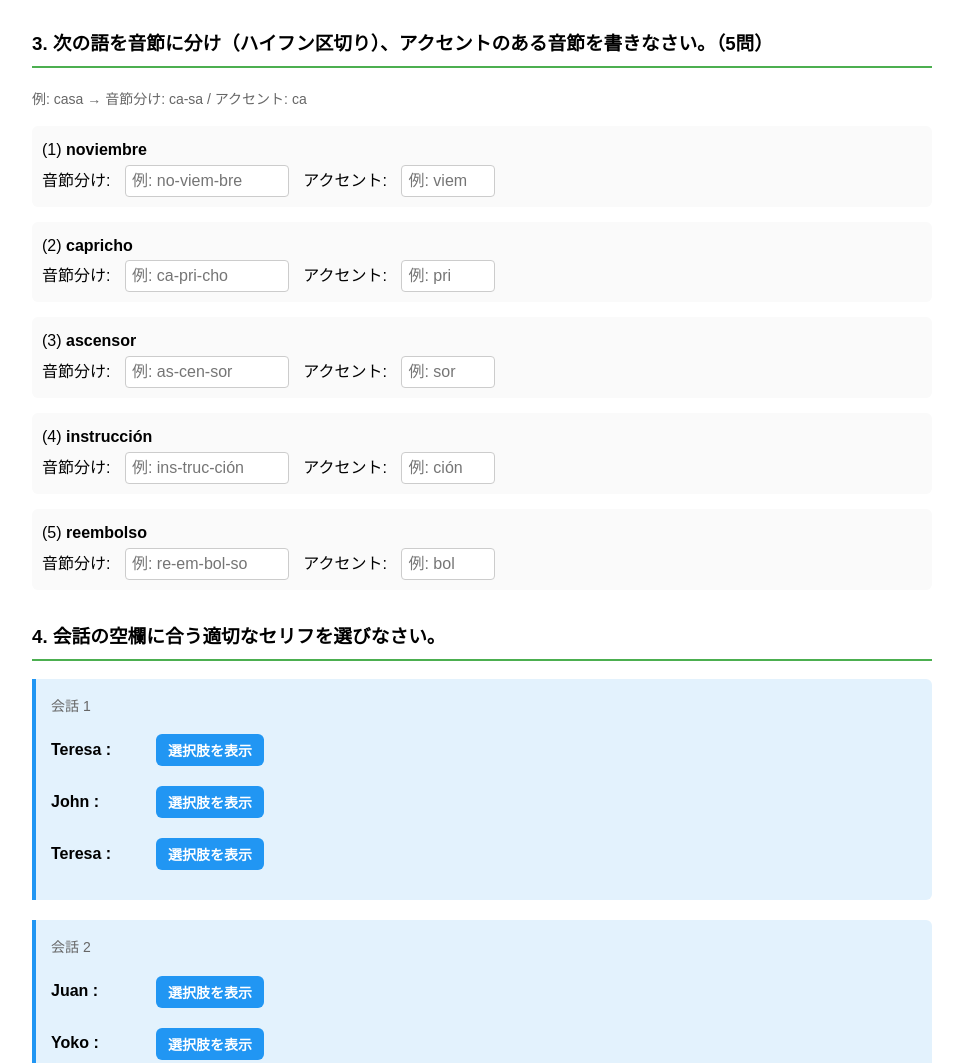
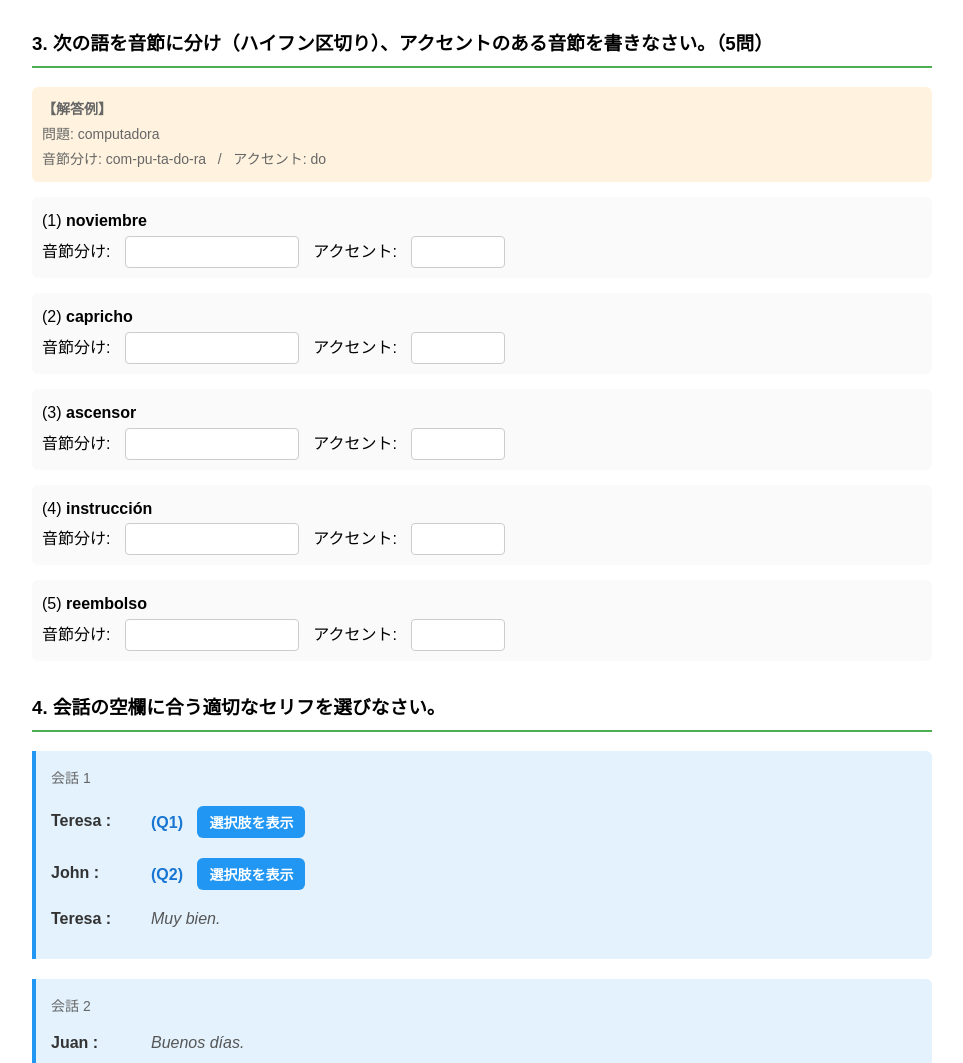
Before and after one commit to 28q/28q.github.io, a plain HTML site: page spanish/2-2.html in a window 1280 px wide. Shown: the part 1294-2357 px from the top of the page, without its empty margins (158-1121 px from the left). Drawn offline with Linux system fonts and the light colour scheme.

Commit message:
Update 2-2.html

```diff
--- a/spanish/2-2.html
+++ b/spanish/2-2.html
@@ -47,7 +47,7 @@
             border: 1px solid #ccc;
             border-radius: 4px;
         }
-        input[type="text"] { width: 150px; margin: 0 10px; }
+        input[type="text"] { width: 160px; margin: 0 10px; }
 
         .question { margin-bottom: 15px; padding: 10px; background-color: #fafafa; border-radius: 6px; }
         .checkbox-label {
@@ -64,12 +64,21 @@
             border-radius: 0 6px 6px 0;
         }
         .conv-line { margin: 10px 0; display: flex; align-items: center; }
-        .conv-speaker { font-weight: bold; width: 100px; }
+        .conv-speaker { font-weight: bold; width: 100px; color: #333; }
+        .conv-text-filled { color: #555; font-style: italic; }
         select { width: 300px; }
 
         .correct { color: #2e7d32; font-weight: bold; margin: 2px 0; }
         .incorrect { color: #c62828; font-weight: bold; margin: 2px 0; }
         #result { margin-top: 30px; padding-top: 20px; border-top: 2px dashed #ccc; }
+        .example-box {
+            background-color: #fff3e0;
+            padding: 10px;
+            border-radius: 6px;
+            font-size: 14px;
+            color: #666;
+            margin-bottom: 15px;
+        }
     </style>
 </head>
 <body>
@@ -105,7 +114,6 @@ const phonemeGroups = {
     "g": ["gato", "goma", "gusano", "lago", "fuego", "guerra", "guitarra", "amigo", "abrigo", "largo", "pague"], // [g]の音 (g, gu)
     "x": ["jabón", "joven", "jugar", "jefe", "jinete", "reloj", "viaje", "gente", "gigante", "genio", "colegio", "página", "rojo", "ojo"] // [x]の音 (j, g)
 };
-// 仲間外れを作るためのペア（似た綴りで発音が違うものを引っかけにする）
 const phonemePairs = { "k": "th", "th": "k", "g": "x", "x": "g" };
 
 // --- 3. アクセント ---
@@ -177,14 +185,13 @@ function generateQuiz() {
             </div>`;
     });
 
-    // 2. 発音（動的生成）
+    // 2. 発音
     form.innerHTML += "<h3>2. 次の単語と同じ発音（子音）を含まないものを1つ選びなさい。（5問）</h3>";
     const keys = Object.keys(phonemeGroups);
 
     for(let i=0; i<5; i++) {
-        // ベースのグループをランダムに選ぶ
         let baseKey = keys[Math.floor(Math.random() * keys.length)];
-        let outcastKey = phonemePairs[baseKey]; // 対になる引っかけグループ
+        let outcastKey = phonemePairs[baseKey];
 
         let baseWords = shuffle([...phonemeGroups[baseKey]]);
         let outcastWords = shuffle([...phonemeGroups[outcastKey]]);
@@ -210,37 +217,66 @@ function generateQuiz() {
 
     // 3. 音節とアクセント
     form.innerHTML += "<h3>3. 次の語を音節に分け（ハイフン区切り）、アクセントのある音節を書きなさい。（5問）</h3>";
-    form.innerHTML += `<p style="font-size:14px; color:#666;">例: casa → 音節分け: ca-sa / アクセント: ca</p>`;
+    // 例題を独立したボックスとして追加（問題群にない単語を使用）
+    form.innerHTML += `
+        <div class="example-box">
+            <strong>【解答例】</strong><br>
+            問題: computadora<br>
+            音節分け: com-pu-ta-do-ra &nbsp; / &nbsp; アクセント: do
+        </div>`;
+
     const selectedAccents = shuffle(accents).slice(0, 5);
     selectedAccents.forEach((q, i) => {
         currentQuizData.accents.push(q);
         form.innerHTML += `
             <div class="question">
                 (${i + 1}) <strong>${q.word}</strong><br>
-                音節分け: <input type="text" id="syl_q${i}" placeholder="例: ${q.syllables}">
-                アクセント: <input type="text" id="acc_q${i}" placeholder="例: ${q.accent}" style="width:80px;">
+                音節分け: <input type="text" id="syl_q${i}" autocomplete="off">
+                アクセント: <input type="text" id="acc_q${i}" autocomplete="off" style="width:80px;">
             </div>`;
     });
 
-    // 4. 会話（ボタンで選択肢を表示）
+    // 4. 会話
     form.innerHTML += "<h3>4. 会話の空欄に合う適切なセリフを選びなさい。</h3>";
+
+    // 全14箇所のインデックス配列を作り、シャッフルして出題箇所を6箇所（ランダム）選ぶ
+    let totalConvLines = 14;
+    let targetQuestionCount = 6; // 出題する問題数
+    let allIndices = Array.from({length: totalConvLines}, (_, i) => i);
+    let questionIndices = shuffle(allIndices).slice(0, targetQuestionCount);
+
     let convIndex = 0;
+    let questionCount = 0; // 画面表示用（Q1, Q2...）
+
     conversations.forEach((conv, blockIdx) => {
         let blockHtml = `<div class="conv-block"><div style="font-size:14px; color:#666; margin-bottom:10px;">会話 ${blockIdx + 1}</div>`;
+
         conv.forEach(line => {
-            currentQuizData.conversation.push({ id: convIndex, answer: line.t });
-            let optsHtml = getOptions(line.t).map(opt => `<option value="${opt}">${opt}</option>`).join("");
-            blockHtml += `
-                <div class="conv-line">
-                    <div class="conv-speaker">${line.s} :</div>
+            let isQuestion = questionIndices.includes(convIndex);
+
+            blockHtml += `<div class="conv-line">
+                            <div class="conv-speaker">${line.s} :</div>`;
+
+            if (isQuestion) {
+                // 問題として出題する箇所
+                currentQuizData.conversation.push({ id: convIndex, answer: line.t, displayNum: questionCount + 1 });
+                let optsHtml = getOptions(line.t).map(opt => `<option value="${opt}">${opt}</option>`).join("");
+                blockHtml += `
                     <div>
+                        <span style="font-weight:bold; color:#1976D2; margin-right:5px;">(Q${questionCount + 1})</span>
                         <button type="button" class="show-opt-btn" onclick="document.getElementById('conv_q${convIndex}').style.display='inline-block'; this.style.display='none';">選択肢を表示</button>
                         <select id="conv_q${convIndex}" style="display:none;">
                             <option value="">-- 選択してください --</option>
                             ${optsHtml}
                         </select>
-                    </div>
-                </div>`;
+                    </div>`;
+                questionCount++;
+            } else {
+                // すでに埋まっているテキストとして表示
+                blockHtml += `<div class="conv-text-filled">${line.t}</div>`;
+            }
+
+            blockHtml += `</div>`;
             convIndex++;
         });
         blockHtml += `</div>`;
@@ -275,7 +311,7 @@ function gradeQuiz() {
     currentQuizData.accents.forEach((q, i) => {
         total += 2; // 音節とアクセントで2点満点
         const ansSyl = normalizeText(document.getElementById(`syl_q${i}`).value);
-        const ansAcc = normalizeText(document.getElementById(`acc_q${i}`).value).replace(/-/g, ''); // ハイフン誤入力対策
+        const ansAcc = normalizeText(document.getElementById(`acc_q${i}`).value).replace(/-/g, '');
 
         let isSylOk = (ansSyl === q.syllables);
         let isAccOk = (ansAcc === normalizeText(q.accent));
@@ -291,11 +327,11 @@ function gradeQuiz() {
 
     // 4. 会話
     feedback += "<h3>4. 会話</h3>";
-    currentQuizData.conversation.forEach((q, i) => {
+    currentQuizData.conversation.forEach((q) => {
         total++;
         const ans = document.getElementById(`conv_q${q.id}`).value;
-        if (ans === q.answer) { score++; feedback += `<p class="correct">Q${i+1}: 正解</p>`; }
-        else { feedback += `<p class="incorrect">Q${i+1}: 不正解（正答: ${q.answer}）</p>`; }
+        if (ans === q.answer) { score++; feedback += `<p class="correct">Q${q.displayNum}: 正解</p>`; }
+        else { feedback += `<p class="incorrect">Q${q.displayNum}: 不正解（正答: ${q.answer}）</p>`; }
     });
 
     feedback = `<h2 style="color:#1976D2; font-size:24px;">総合得点: ${score} / ${total} 点</h2>` + feedback;
```
